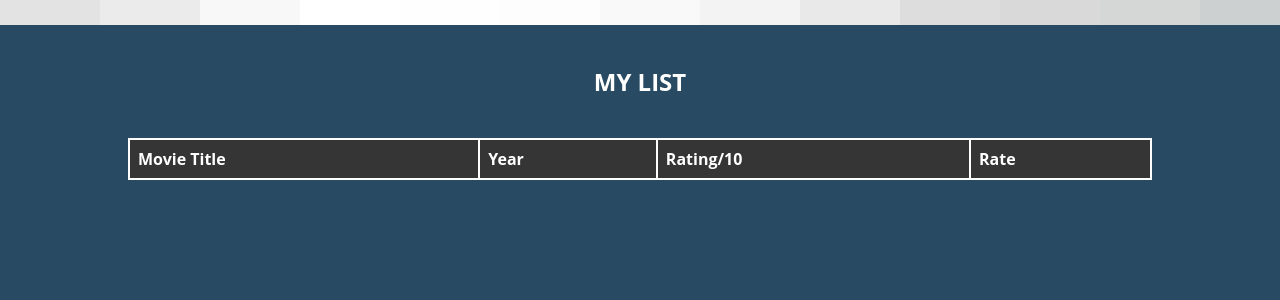
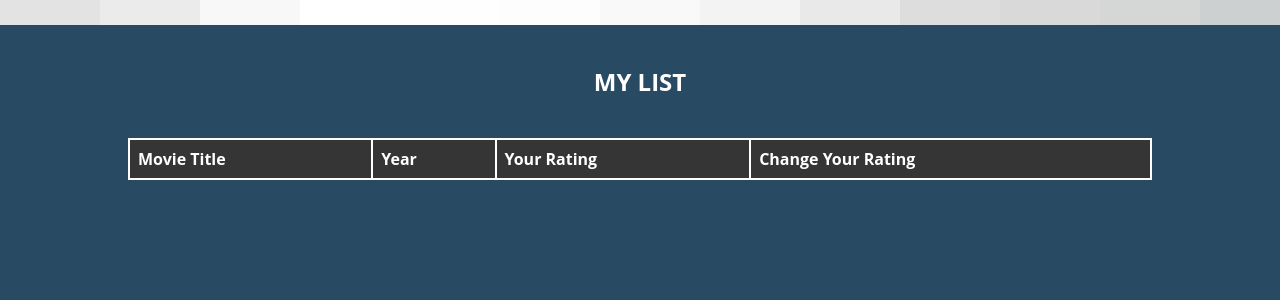
Before and after one commit to MarkCZJ/CSC2720-Group-Project, a Django app: page /movies/mylist in a window 1280 px wide. Shown: the part 228-528 px from the top of the page. Run offline with Django 3.2, Linux system fonts and the light colour scheme; lists and menus that the app fills with data are empty.

Commit message:
Added Edit Ratings functionality

```diff
--- a/MovieRatings/movies/templates/movies/mylist.html
+++ b/MovieRatings/movies/templates/movies/mylist.html
@@ -314,19 +314,17 @@
             <tr>
                 <th>Movie Title</th>
                 <th>Year</th>
-                <th>Rating/10</th>
-                <th>Rate</th>
+                <th>Your Rating</th>
+                <th>Change Your Rating</th>
             </tr>
             <tr>
-
-
                 {% for movie in found_movies %}
                     <tr>
                         <td><a href={{ movie.movie_imdb_link }}>{{ movie.movie_title }}</a></td>
                         <td>{{ movie.title_year }}</td>
-                <td>{{ movie.rating}}</td>
+                        <td>{{ movie.rating }}</td>
                         <td>
-                               <form name='rate' method="POST" action="{% url 'movies:rate' %}">
+                            <form name='edit' method="POST" action="{% url 'movies:edit' %}">
                                 {% csrf_token %}
                                 <input type="hidden" name="movie" value="{{ movie.movie_title }}">
                                 <input type="hidden" name="year" value="{{ movie.title_year }}">
@@ -348,8 +346,6 @@
 
                             </form>
                         </td>
-{#                    <input class="rateTF" type="text" placeholder="#">#}
-{#                    <button class="smallButton" type="submit">Rate</button></td>#}
                     </tr>
                 {% endfor %}
             </tr>
--- a/MovieRatings/movies/templates/movies/register.html
+++ b/MovieRatings/movies/templates/movies/register.html
@@ -328,12 +328,10 @@
                     {% csrf_token %}
                     <label for="username">Username</label>
                     <div class="clear">
-{#        <input id="username" type="text" placeholder="Username">#}
                         {{ form.username }}
                     </div>
                     <label for="password">Password</label>
                     <div class="clear">
-{#        <input id="password" type="text" placeholder="Password">#}
                         {{ form.password1 }}
                     </div>
                     <label class="textalignLeft" for="confirm">Confirm Password</label>
@@ -341,7 +339,8 @@
                         {{ form.password2 }}
                     </div>
                     <div class="centeredbutton">
-            <button class ="submitButton" type="submit">Register</button> </div>
+                        <button class="submitButton" type="submit">Register</button>
+                    </div>
                 </div>
                 </div>
             </form>
--- a/MovieRatings/movies/urls.py
+++ b/MovieRatings/movies/urls.py
@@ -12,6 +12,7 @@ urlpatterns = [
     path('search', views.search, name='search'),
     path('register', views.register, name='register'),
     path('rate', views.rate, name='rate'),
+    path('edit', views.edit, name='edit'),
     path('mylist', views.my_list, name='mylist'),
     path('login', auth_views.login, name='login'),
     path('logout', auth_views.logout, name='logout'),
--- a/MovieRatings/movies/views.py
+++ b/MovieRatings/movies/views.py
@@ -10,6 +10,7 @@ from django.http import HttpResponseRedirect
 from django.urls import reverse
 import datetime
 
+
 # Create your views here.
 def index(request):
     all_movies = Movie.objects.all()
@@ -20,49 +21,7 @@ def index(request):
 
     return render(request, 'movies/index.html', context)
 
-# def search(request):
-#     all_movies = Movie.objects.all()
-#
-#     context = {
-#         'all_movies': all_movies,
-#     }
-
     return render(request, 'movies/search.html', context)
-
-# class UserFormView(View):
-#     form_class = UserForm
-#     template_name = 'movies/register.html'
-#
-#     # display registration form
-#     def get(self, request):
-#         form = self.form_class(None)
-#         return render(request, self.template_name,{'form':form})
-#
-#     # Add form data to database
-#     def post(self, request):
-#         form = self.form_class(request.POST)
-#
-#         if form.is_valid():
-#             user = form.save(comit=False)
-#
-#             # clean up data
-#             username = form.cleaned_data['username']
-#             password = form.cleaned_data['password']
-#             user.set_password(password)
-#             user.save()
-#
-#             # return user if credentials are good
-#             user = authenticate(username=username, password=password)
-#
-#             if user is not None:
-#
-#                 if user.is_active:
-#                     login(request, user)
-#                     return redirect('movies:index')
-#
-#         return render(request, self.template_name, {'form': form})
-
-
 
 
 def register(request):
@@ -78,76 +37,74 @@ def register(request):
     else:
         form = UserCreationForm()
     return render(request, 'movies/register.html', {'form': form})
-#
-# def rate_movie(request, pk):
-#     movie = get_object_or_404(Movie, pk=pk)
-#
-#     if request.method == 'POST':
-#         form = RateMovie(request.POST)
-#         rating = form
+
 
 def search(request):
     if request.method == 'GET':
         movie = request.GET.get('query')
         if len(movie) == 0:
             found_movies = Movie.objects.order_by('movie_title')
-            return render(request,'movies/search.html',{'found_movies':found_movies})
+            return render(request, 'movies/search.html', {'found_movies': found_movies})
         try:
-            found_movies = Movie.objects.filter(movie_title__contains = movie)
+            found_movies = Movie.objects.filter(movie_title__contains=movie)
             found_movies = found_movies.order_by('title_year')
-            return render(request, 'movies/search.html',{'found_movies':found_movies})
+            return render(request, 'movies/search.html', {'found_movies': found_movies})
         except:
-            return render(request,'movies/search.html',{})
+            return render(request, 'movies/search.html', {})
+
 
 def rate(request):
     if request.user.id is None:
         return render(request, 'movies/index.html', {})
     if request.method == 'GET':
         form = request.GET.__str__()
-        print(form)
     if request.method == 'POST':
-        form = request.POST.__str__()
-        print(form)
         user_id = request.user.id
         movie = request.POST.get('movie')
         year = request.POST.get('year')
         user_rating = request.POST.get('rating')
-        print(user_id)
-    obj, creates = UserRatings.objects.get_or_create(
-    user = user_id,
-    movie_title = movie,
-    title_year= year,
-    rating = user_rating
-    )
-    return render(request, 'movies/index.html',{})
+        existing_rating = UserRatings.objects.filter(user=user_id,
+                                                     movie_title=movie,
+                                                     title_year=year)
+        if len(existing_rating) == 0:
+            obj, creates = UserRatings.objects.get_or_create(
+                user=user_id,
+                movie_title=movie,
+                title_year=year,
+                rating=user_rating
+            )
+        else:
+            edit(request)
+    return redirect('movies:mylist')
+
+
+def edit(request):
+    if request.user.id is None:
+        return render(request, 'movies/index.html', {})
+    if request.method == 'GET':
+        form = request.GET.__str__()
+    if request.method == 'POST':
+        user_id = request.user.id
+        movie = request.POST.get('movie')
+        year = request.POST.get('year')
+        user_rating = request.POST.get('rating')
+        existing_rating = UserRatings.objects.get(user=user_id,
+                                                  movie_title=movie,
+                                                  title_year=year)
+        existing_rating.rating = user_rating
+        existing_rating.save()
+    return redirect('movies:mylist')
+
 
 def my_list(request):
-
-
     if request.method == 'GET':
         user_id = request.user.id
 
         try:
             ratings = UserRatings.objects.filter(user__exact=user_id)
-            # found_movies = Movie.objects.filter(movie_title_exact= ratings.only('movie'))
-            # found_movies = found_movies.order_by('title_year')
-            print(ratings.__str__())
             context = {
                 'found_ratings': ratings,
-                # 'found_movies':Movie.objects.filter(ratings.objects.)
-
             }
-            return render(request, 'movies/mylist.html',{'found_movies':ratings})
+            return render(request, 'movies/mylist.html', {'found_movies': ratings})
         except:
-            return render(request,'movies/search.html',{})
-
-    #     if form.is_valid():
-    #         form.save()
-    #         username = form.cleaned_data.get('username')
-    #         raw_password = form.cleaned_data.get('password1')
-    #         user = authenticate(username=username, password=raw_password)
-    #         login(request, user)
-    #         return redirect('movies:index')
-    # else:
-    #     form = UserCreationForm()
-    # return render(request, 'movies/register.html', {'form': form})
+            return render(request, 'movies/search.html', {})
```
Also changed, not shown: MovieRatings/movies/templates/movies/index.html (+7 -12 lines), MovieRatings/movies/templates/movies/login.html (+0 -11 lines), MovieRatings/db.sqlite3. Lines whose indentation alone changed are shown as unchanged.
